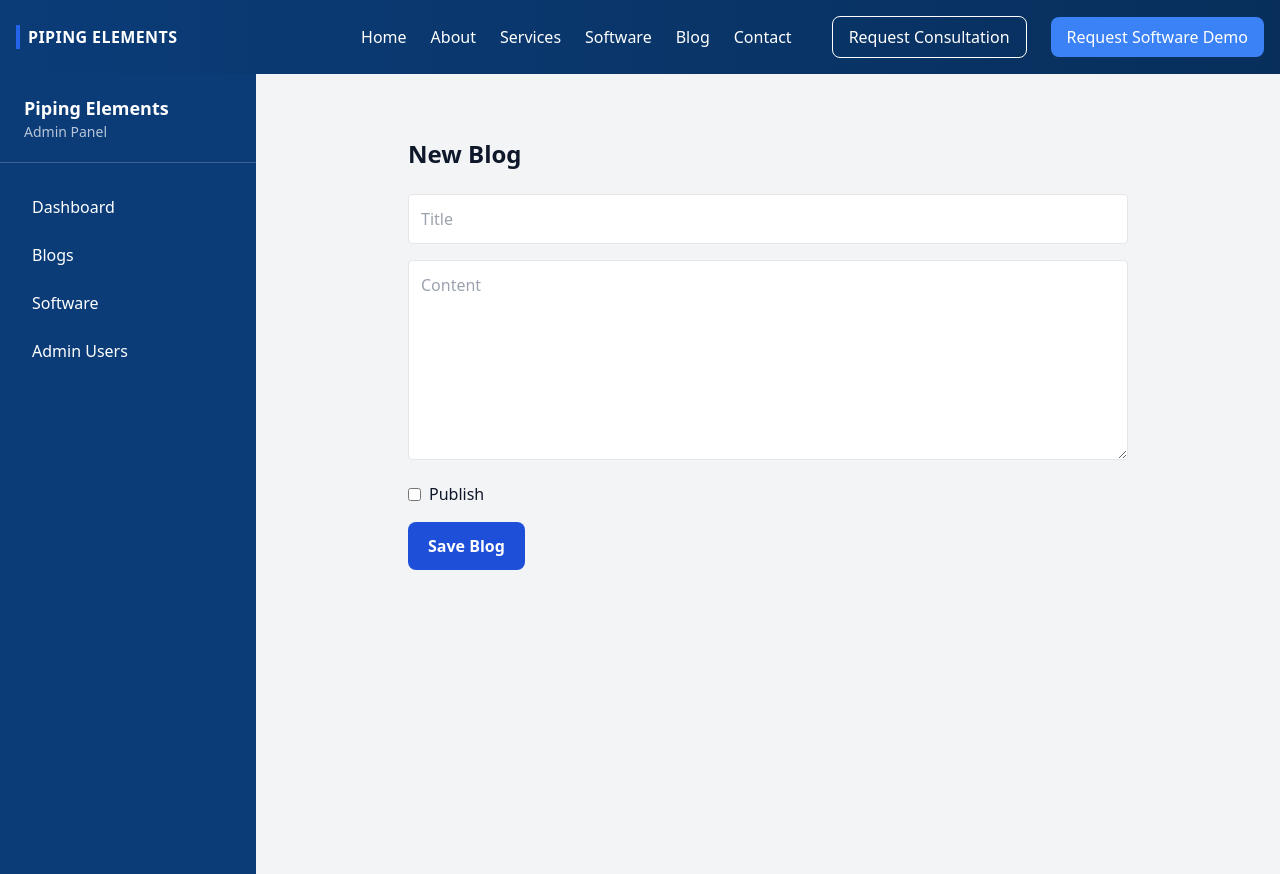
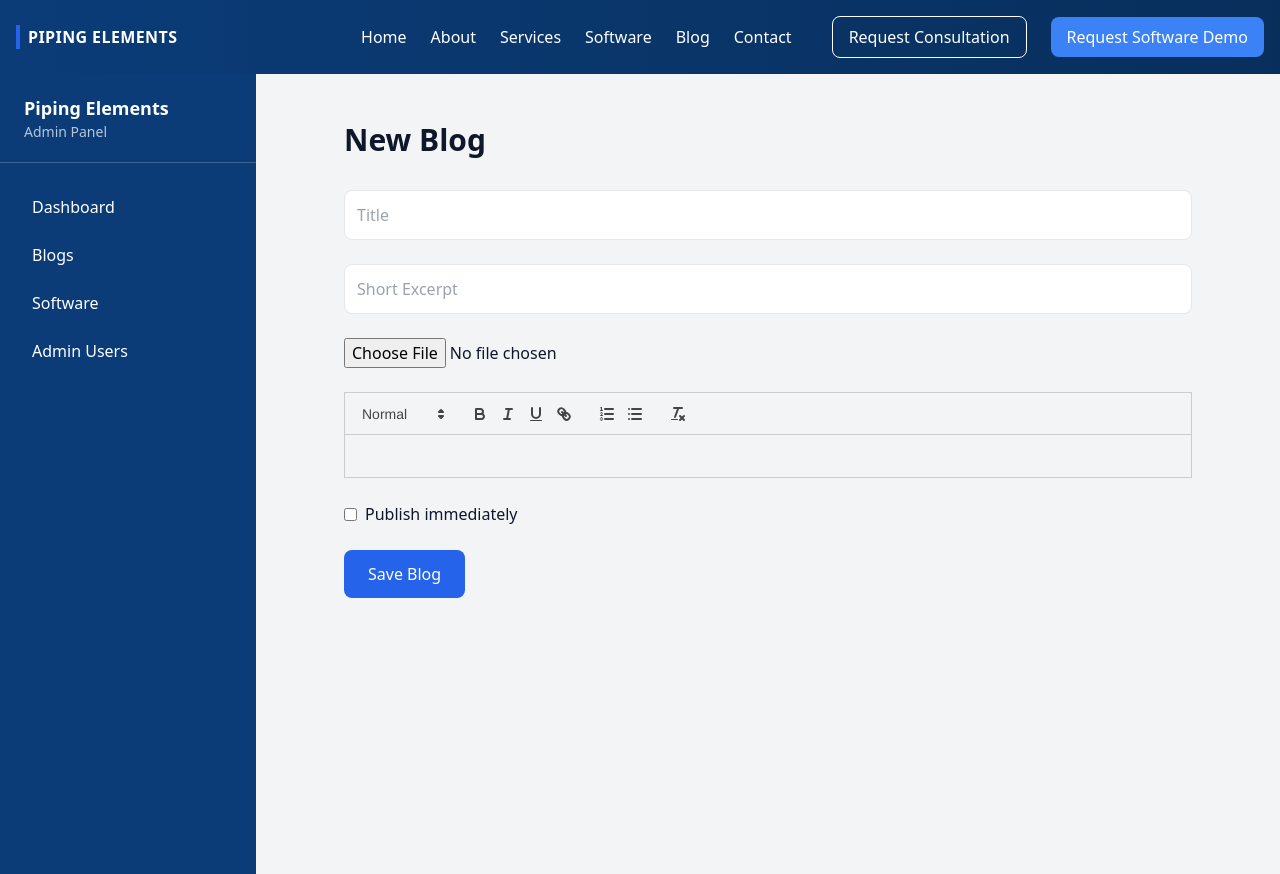
Before and after one commit to Muhammadshajid/piping-elements-website, a Next.js app: page /admin/blogs/new in a window 1280 px wide. Built offline with nearby package versions, Linux system fonts and the light colour scheme.

Commit message:
Update page.tsx

```diff
--- a/app/admin/blogs/new/page.tsx
+++ b/app/admin/blogs/new/page.tsx
@@ -3,61 +3,106 @@
 import { useState } from "react";
 import { useRouter } from "next/navigation";
 import { supabase } from "@/lib/supabaseClient";
+import dynamic from "next/dynamic";
 
-export default function NewBlog() {
+// Rich editor
+const ReactQuill = dynamic(() => import("react-quill"), { ssr: false });
+import "react-quill/dist/quill.snow.css";
+
+export default function NewBlogPage() {
   const router = useRouter();
 
   const [title, setTitle] = useState("");
+  const [excerpt, setExcerpt] = useState("");
   const [content, setContent] = useState("");
+  const [image, setImage] = useState<File | null>(null);
   const [published, setPublished] = useState(false);
+  const [loading, setLoading] = useState(false);
 
-  async function handleSubmit(e: any) {
-    e.preventDefault();
+  async function handleSubmit() {
+    setLoading(true);
 
-    const slug = title.toLowerCase().replace(/\s+/g, "-");
+    let imageUrl = null;
 
+    // 1️⃣ Upload image
+    if (image) {
+      const fileName = `${Date.now()}-${image.name}`;
+      const { error } = await supabase.storage
+        .from("blog-images")
+        .upload(fileName, image);
+
+      if (error) {
+        alert("Image upload failed");
+        setLoading(false);
+        return;
+      }
+
+      const { data } = supabase.storage
+        .from("blog-images")
+        .getPublicUrl(fileName);
+
+      imageUrl = data.publicUrl;
+    }
+
+    // 2️⃣ Insert blog
     await supabase.from("blogs").insert({
       title,
-      slug,
+      excerpt,
       content,
+      image_url: imageUrl,
+      slug: title.toLowerCase().replace(/\s+/g, "-"),
       published,
+      published_at: published ? new Date() : null,
     });
 
+    setLoading(false);
     router.push("/admin/blogs");
   }
 
   return (
-    <div className="max-w-3xl mx-auto px-6 py-16">
-      <h1 className="text-2xl font-bold mb-6">New Blog</h1>
+    <div className="max-w-4xl mx-auto px-6 py-12">
+      <h1 className="text-3xl font-bold mb-8">New Blog</h1>
 
-      <form onSubmit={handleSubmit} className="space-y-4">
+      <div className="space-y-6">
         <input
-          className="w-full border p-3 rounded"
+          className="w-full border rounded-lg p-3"
           placeholder="Title"
           value={title}
           onChange={(e) => setTitle(e.target.value)}
-          required
         />
 
-        <textarea
-          className="w-full border p-3 rounded min-h-[200px]"
-          placeholder="Content"
-          value={content}
-          onChange={(e) => setContent(e.target.value)}
-          required
+        <input
+          className="w-full border rounded-lg p-3"
+          placeholder="Short Excerpt"
+          value={excerpt}
+          onChange={(e) => setExcerpt(e.target.value)}
         />
 
-        <label className="flex gap-2 items-center">
+        <input
+          type="file"
+          accept="image/*"
+          onChange={(e) => setImage(e.target.files?.[0] || null)}
+        />
+
+        <ReactQuill value={content} onChange={setContent} />
+
+        <label className="flex items-center gap-2">
           <input
             type="checkbox"
             checked={published}
             onChange={(e) => setPublished(e.target.checked)}
           />
-          Publish
+          Publish immediately
         </label>
 
-        <button className="btn-primary">Save Blog</button>
-      </form>
+        <button
+          onClick={handleSubmit}
+          disabled={loading}
+          className="bg-blue-600 text-white px-6 py-3 rounded-lg"
+        >
+          {loading ? "Saving..." : "Save Blog"}
+        </button>
+      </div>
     </div>
   );
 }
```
